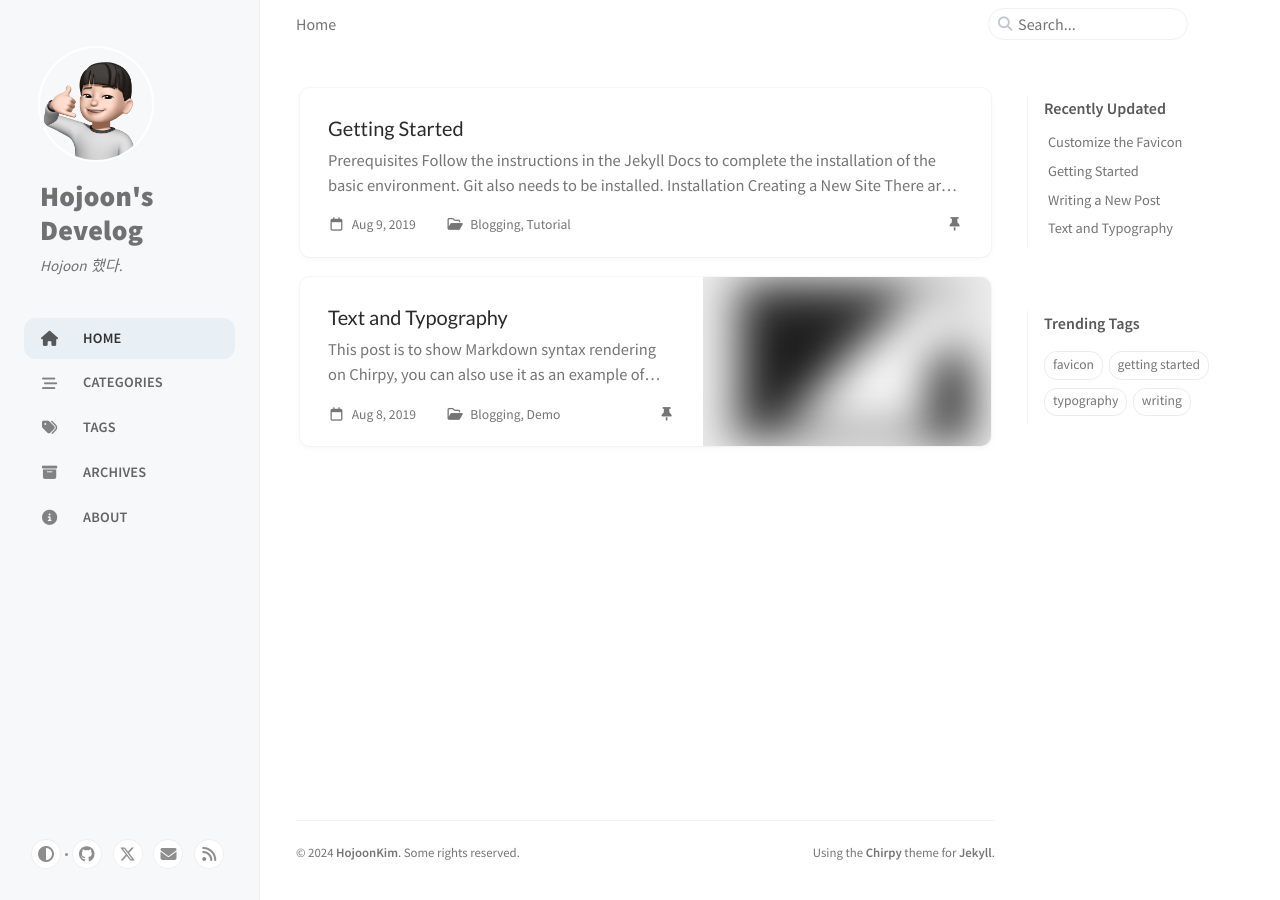
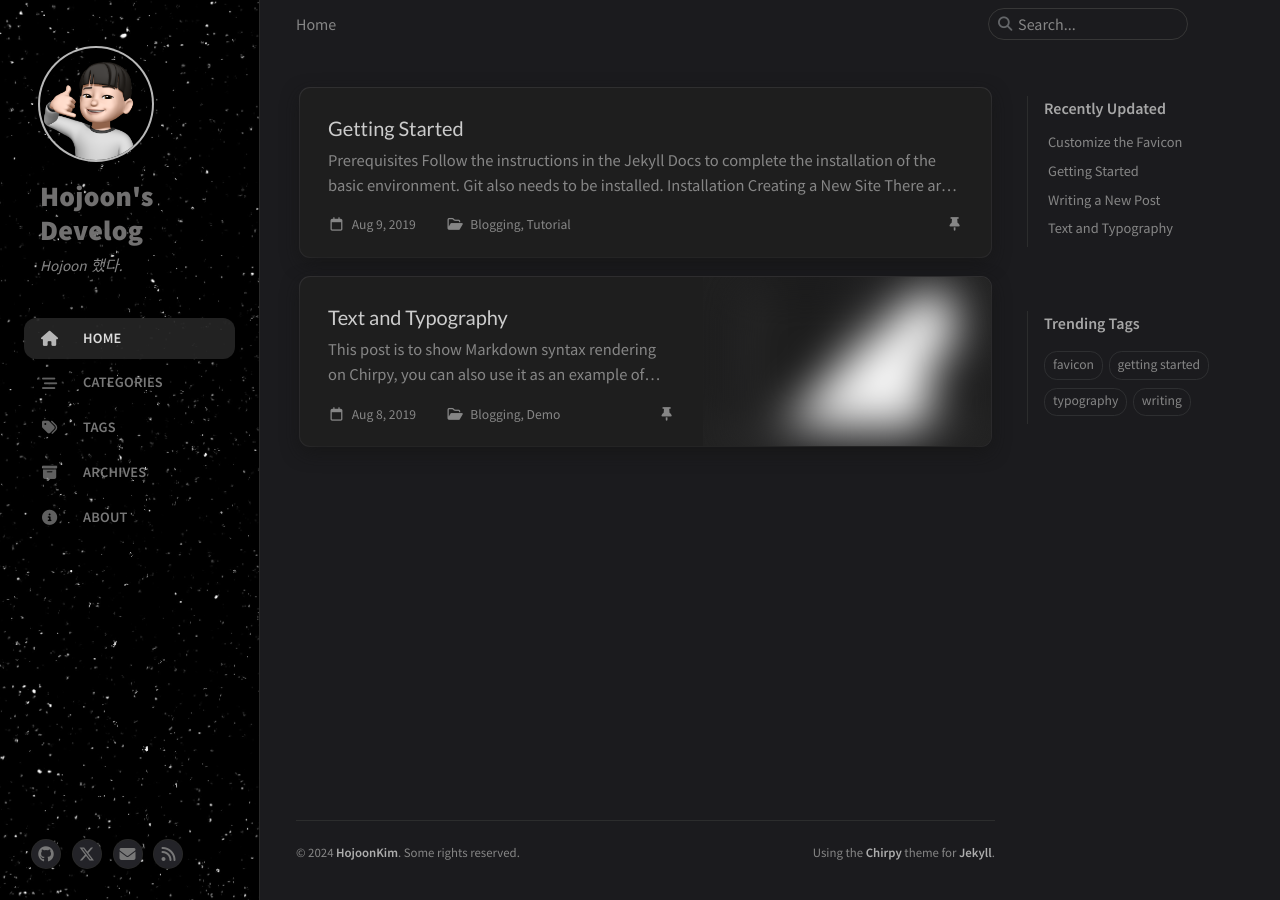
Before and after one commit to Hxjxxn95/hxjxxn95.github.io, a Jekyll site: the page built from index.markdown, in a window 1280 px wide. Built offline with Jekyll 4.4.1, drawn with Linux system fonts in a browser that asks for light colours; cached includes are drawn as plain includes.

Commit message:
modified:   _config.yml 	modified:   _sass/addon/commons.scss 	new file:   assets/img/sidebar.jpg

```diff
--- a/_config.yml
+++ b/_config.yml
@@ -63,7 +63,7 @@ google_analytics:
 #     light  - Use the light color scheme
 #     dark   - Use the dark color scheme
 #
-theme_mode: # [light|dark]
+theme_mode: dark # [light|dark]
 
 # The CDN endpoint for images.
 # Notice that once it is assigned, the CDN url
--- a/_sass/addon/commons.scss
+++ b/_sass/addon/commons.scss
@@ -688,7 +688,10 @@ $btn-mb: 0.5rem;
   overflow-y: auto;
   width: $sidebar-width;
   z-index: 99;
-  background: var(--sidebar-bg);
+  // background: var(--sidebar-bg);
+  background-image: url(/assets/img/sidebar.jpg);
+  background-size: cover;
+  background-repeat: no-repeat;
   border-right: 1px solid var(--sidebar-border-color);
 
   /* Hide scrollbar for Chrome, Safari and Opera */
```
Also changed, not shown: assets/img/sidebar.jpg (added).
